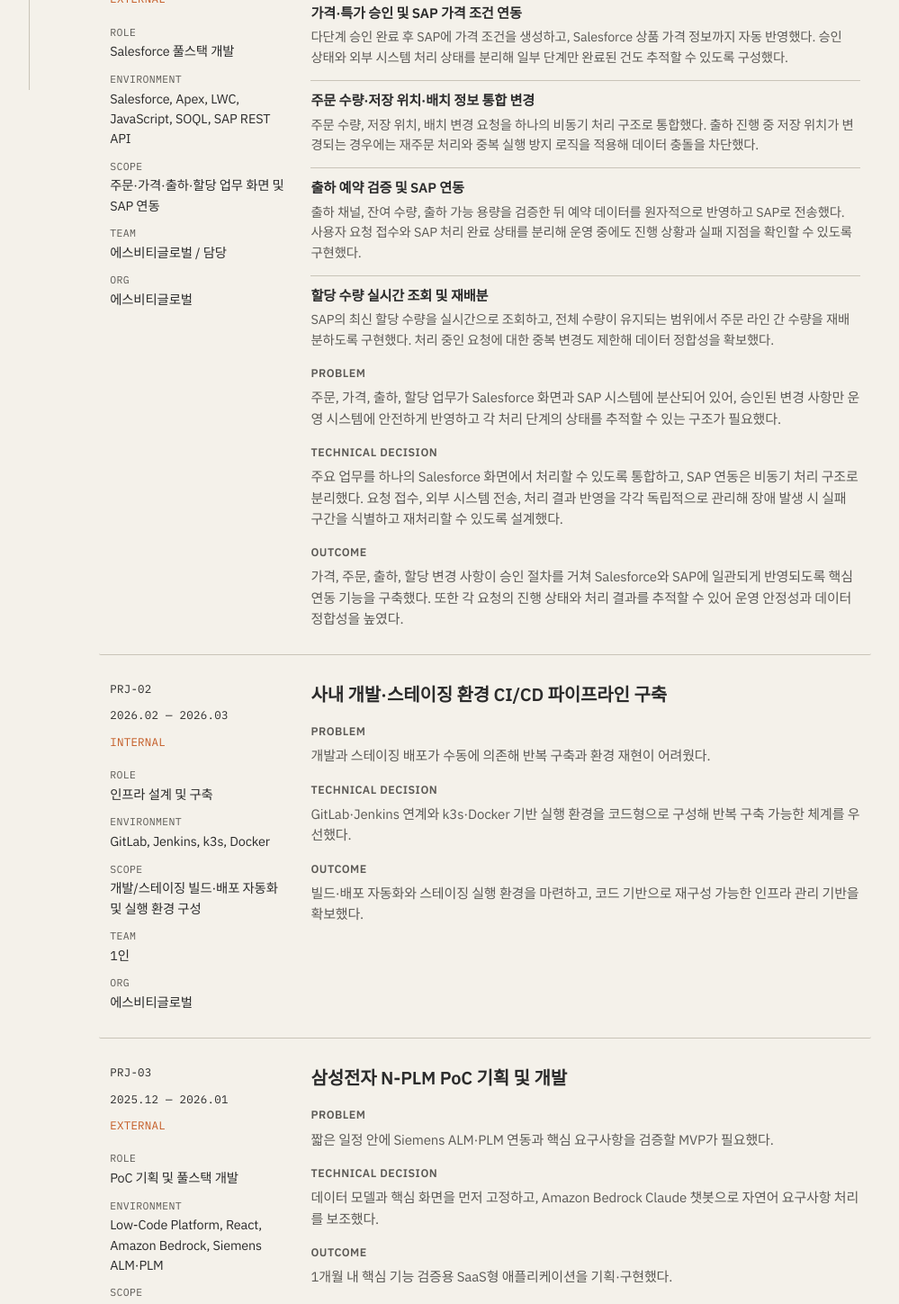
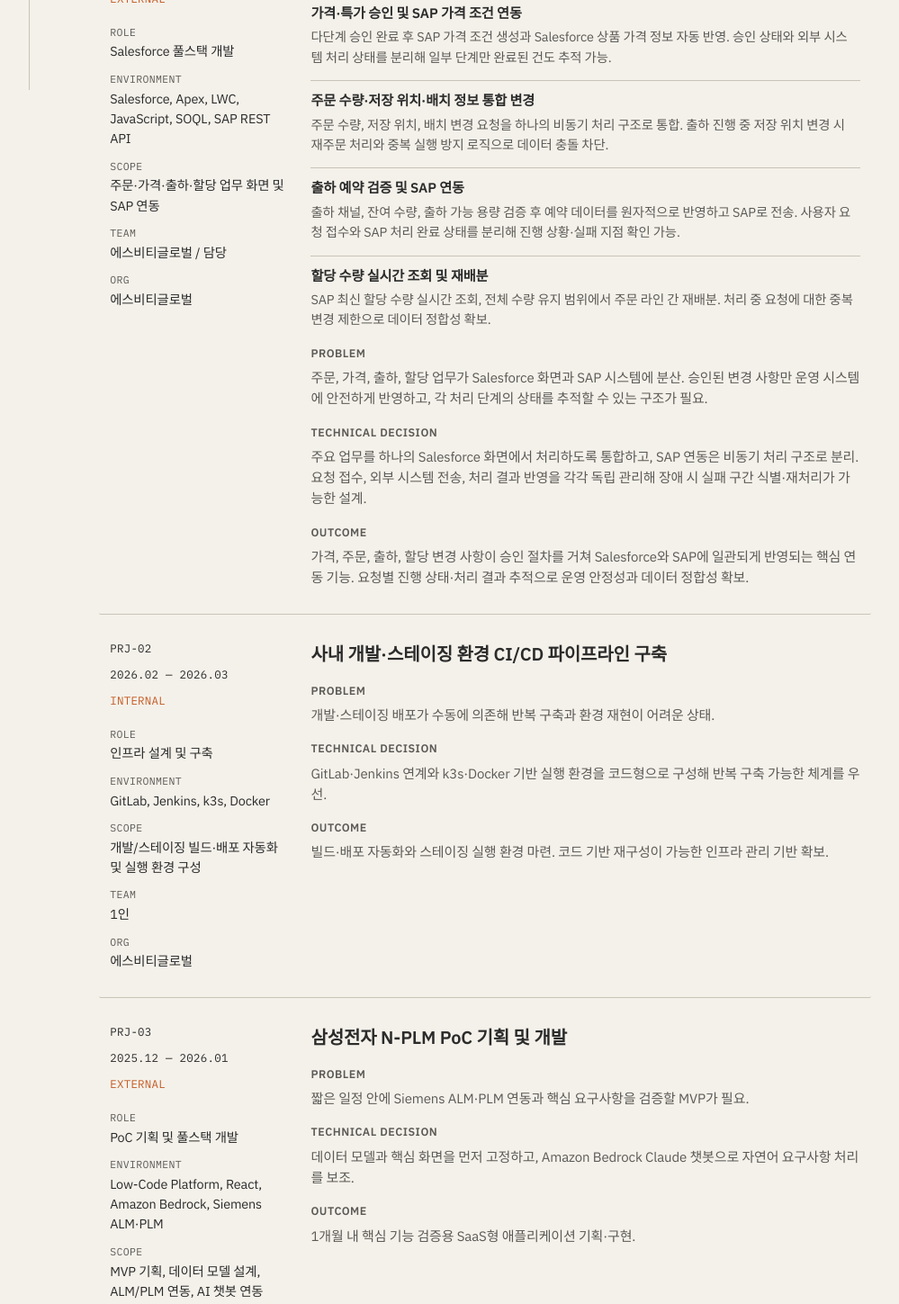
Before and after one commit to support-kang/support-kang, a React (Vite) app: page / in a window 1280 px wide. Shown: the part 700-2149 px from the top of the page at 90% size, without its empty margins (211-1210 px from the left). Built offline with nearby package versions, Linux system fonts and the light colour scheme; a web font is replaced by a local one.

Commit message:
docs: rewrite project records without past-tense narration
Co-authored-by: Cursor <cursoragent@cursor.com>

```diff
--- a/src/data/portfolioData.js
+++ b/src/data/portfolioData.js
@@ -10,31 +10,31 @@ export const projectRecords = [
     status: 'EXTERNAL',
     company: '에스비티글로벌',
     problem:
-      '주문, 가격, 출하, 할당 업무가 Salesforce 화면과 SAP 시스템에 분산되어 있어, 승인된 변경 사항만 운영 시스템에 안전하게 반영하고 각 처리 단계의 상태를 추적할 수 있는 구조가 필요했다.',
+      '주문, 가격, 출하, 할당 업무가 Salesforce 화면과 SAP 시스템에 분산. 승인된 변경 사항만 운영 시스템에 안전하게 반영하고, 각 처리 단계의 상태를 추적할 수 있는 구조가 필요.',
     decision:
-      '주요 업무를 하나의 Salesforce 화면에서 처리할 수 있도록 통합하고, SAP 연동은 비동기 처리 구조로 분리했다. 요청 접수, 외부 시스템 전송, 처리 결과 반영을 각각 독립적으로 관리해 장애 발생 시 실패 구간을 식별하고 재처리할 수 있도록 설계했다.',
+      '주요 업무를 하나의 Salesforce 화면에서 처리하도록 통합하고, SAP 연동은 비동기 처리 구조로 분리. 요청 접수, 외부 시스템 전송, 처리 결과 반영을 각각 독립 관리해 장애 시 실패 구간 식별·재처리가 가능한 설계.',
     outcome:
-      '가격, 주문, 출하, 할당 변경 사항이 승인 절차를 거쳐 Salesforce와 SAP에 일관되게 반영되도록 핵심 연동 기능을 구축했다. 또한 각 요청의 진행 상태와 처리 결과를 추적할 수 있어 운영 안정성과 데이터 정합성을 높였다.',
+      '가격, 주문, 출하, 할당 변경 사항이 승인 절차를 거쳐 Salesforce와 SAP에 일관되게 반영되는 핵심 연동 기능. 요청별 진행 상태·처리 결과 추적으로 운영 안정성과 데이터 정합성 확보.',
     keyFeatures: [
       {
         title: '가격·특가 승인 및 SAP 가격 조건 연동',
         detail:
-          '다단계 승인 완료 후 SAP에 가격 조건을 생성하고, Salesforce 상품 가격 정보까지 자동 반영했다. 승인 상태와 외부 시스템 처리 상태를 분리해 일부 단계만 완료된 건도 추적할 수 있도록 구성했다.',
+          '다단계 승인 완료 후 SAP 가격 조건 생성과 Salesforce 상품 가격 정보 자동 반영. 승인 상태와 외부 시스템 처리 상태를 분리해 일부 단계만 완료된 건도 추적 가능.',
       },
       {
         title: '주문 수량·저장 위치·배치 정보 통합 변경',
         detail:
-          '주문 수량, 저장 위치, 배치 변경 요청을 하나의 비동기 처리 구조로 통합했다. 출하 진행 중 저장 위치가 변경되는 경우에는 재주문 처리와 중복 실행 방지 로직을 적용해 데이터 충돌을 차단했다.',
+          '주문 수량, 저장 위치, 배치 변경 요청을 하나의 비동기 처리 구조로 통합. 출하 진행 중 저장 위치 변경 시 재주문 처리와 중복 실행 방지 로직으로 데이터 충돌 차단.',
       },
       {
         title: '출하 예약 검증 및 SAP 연동',
         detail:
-          '출하 채널, 잔여 수량, 출하 가능 용량을 검증한 뒤 예약 데이터를 원자적으로 반영하고 SAP로 전송했다. 사용자 요청 접수와 SAP 처리 완료 상태를 분리해 운영 중에도 진행 상황과 실패 지점을 확인할 수 있도록 구현했다.',
+          '출하 채널, 잔여 수량, 출하 가능 용량 검증 후 예약 데이터를 원자적으로 반영하고 SAP로 전송. 사용자 요청 접수와 SAP 처리 완료 상태를 분리해 진행 상황·실패 지점 확인 가능.',
       },
       {
         title: '할당 수량 실시간 조회 및 재배분',
         detail:
-          'SAP의 최신 할당 수량을 실시간으로 조회하고, 전체 수량이 유지되는 범위에서 주문 라인 간 수량을 재배분하도록 구현했다. 처리 중인 요청에 대한 중복 변경도 제한해 데이터 정합성을 확보했다.',
+          'SAP 최신 할당 수량 실시간 조회, 전체 수량 유지 범위에서 주문 라인 간 재배분. 처리 중 요청에 대한 중복 변경 제한으로 데이터 정합성 확보.',
       },
     ],
   },
@@ -49,11 +49,11 @@ export const projectRecords = [
     status: 'INTERNAL',
     company: '에스비티글로벌',
     problem:
-      '개발과 스테이징 배포가 수동에 의존해 반복 구축과 환경 재현이 어려웠다.',
+      '개발·스테이징 배포가 수동에 의존해 반복 구축과 환경 재현이 어려운 상태.',
     decision:
-      'GitLab·Jenkins 연계와 k3s·Docker 기반 실행 환경을 코드형으로 구성해 반복 구축 가능한 체계를 우선했다.',
+      'GitLab·Jenkins 연계와 k3s·Docker 기반 실행 환경을 코드형으로 구성해 반복 구축 가능한 체계를 우선.',
     outcome:
-      '빌드·배포 자동화와 스테이징 실행 환경을 마련하고, 코드 기반으로 재구성 가능한 인프라 관리 기반을 확보했다.',
+      '빌드·배포 자동화와 스테이징 실행 환경 마련. 코드 기반 재구성이 가능한 인프라 관리 기반 확보.',
   },
   {
     id: 'PRJ-03',
@@ -66,11 +66,11 @@ export const projectRecords = [
     status: 'EXTERNAL',
     company: '에스비티글로벌',
     problem:
-      '짧은 일정 안에 Siemens ALM·PLM 연동과 핵심 요구사항을 검증할 MVP가 필요했다.',
+      '짧은 일정 안에 Siemens ALM·PLM 연동과 핵심 요구사항을 검증할 MVP가 필요.',
     decision:
-      '데이터 모델과 핵심 화면을 먼저 고정하고, Amazon Bedrock Claude 챗봇으로 자연어 요구사항 처리를 보조했다.',
+      '데이터 모델과 핵심 화면을 먼저 고정하고, Amazon Bedrock Claude 챗봇으로 자연어 요구사항 처리를 보조.',
     outcome:
-      '1개월 내 핵심 기능 검증용 SaaS형 애플리케이션을 기획·구현했다.',
+      '1개월 내 핵심 기능 검증용 SaaS형 애플리케이션 기획·구현.',
   },
   {
     id: 'PRJ-04',
@@ -83,11 +83,11 @@ export const projectRecords = [
     status: 'EXTERNAL',
     company: '에스비티글로벌',
     problem:
-      '기존 업무 시스템 위에서 SCM과 Scope 3 탄소배출량 검증을 짧은 PoC로 검증해야 했다.',
+      '기존 업무 시스템 위에서 SCM과 Scope 3 탄소배출량 검증을 짧은 PoC로 검증할 필요.',
     decision:
-      '외부 DB와 Batch로 검증 로직을 두고, SpreadJS 기반 React 위젯으로 대용량 조회·검증 UI를 구성했다.',
+      '외부 DB와 Batch로 검증 로직을 두고, SpreadJS 기반 React 위젯으로 대용량 조회·검증 UI 구성.',
     outcome:
-      'PoC 범위 수립부터 화면·위젯 구현, 고객사 PI 대상 Low-Code 교육까지 일관되게 수행했다.',
+      'PoC 범위 수립부터 화면·위젯 구현, 고객사 PI 대상 Low-Code 교육까지 일관된 수행.',
   },
   {
     id: 'PRJ-05',
@@ -100,11 +100,11 @@ export const projectRecords = [
     status: 'EXTERNAL',
     company: '에스비티글로벌',
     problem:
-      '열해석 데이터 관리·분석이 수작업에 가깝고, 대용량 결과를 화면에서 다루기 어려웠다.',
+      '열해석 데이터 관리·분석이 수작업에 가깝고, 대용량 결과를 화면에서 다루기 어려운 상태.',
     decision:
-      'ECharts 2D/3D 시각화와 AG Grid Mendix 위젯으로 조회·분석을 통합하고, SFTP·SMTP로 파일·메일 연계를 붙였다.',
+      'ECharts 2D/3D 시각화와 AG Grid Mendix 위젯으로 조회·분석을 통합하고, SFTP·SMTP로 파일·메일 연계.',
     outcome:
-      '해석 결과 변환·표시 로직을 최적화하고 Low-Code 환경과 연동되는 SPDM 기능을 구현했다.',
+      '해석 결과 변환·표시 로직 최적화, Low-Code 환경과 연동되는 SPDM 기능 구현.',
   },
   {
     id: 'PRJ-06',
@@ -117,11 +117,11 @@ export const projectRecords = [
     status: 'EXTERNAL',
     company: '에스비티글로벌',
     problem:
-      '제품개발 현황을 한곳에서 점검할 수 있는 통합 관리 형태가 필요했다.',
+      '제품개발 현황을 한곳에서 점검할 수 있는 통합 관리 형태가 필요.',
     decision:
-      'SaaS형 앱으로 데이터 모델을 설계하고, 외부 라이브러리 의존도를 낮춘 React Gantt Chart를 직접 구성했다.',
+      'SaaS형 앱으로 데이터 모델을 설계하고, 외부 라이브러리 의존도를 낮춘 React Gantt Chart를 직접 구성.',
     outcome:
-      '제품·업무 데이터를 관리하는 PoC 애플리케이션과 일정 시각화 컴포넌트를 완성했다.',
+      '제품·업무 데이터 관리용 PoC 애플리케이션과 일정 시각화 컴포넌트 완성.',
   },
   {
     id: 'PRJ-07',
@@ -134,11 +134,11 @@ export const projectRecords = [
     status: 'INTERNAL',
     company: '디엑스티',
     problem:
-      '엔터프라이즈 PLM과 HSE 교육 이수 관리에서 재사용 가능한 UI와 조회 성능이 필요했다.',
+      '엔터프라이즈 PLM과 HSE 교육 이수 관리에서 재사용 가능한 UI와 조회 성능이 필요.',
     decision:
-      'React·TypeScript 플러거블 위젯으로 공통 UI를 분리하고, 현장별 교육 조회 로직을 개선했다.',
+      'React·TypeScript 플러거블 위젯으로 공통 UI를 분리하고, 현장별 교육 조회 로직 개선.',
     outcome:
-      '위젯 기반 확장이 가능한 구조를 만들고, 미이수자 조회·관리자 알림과 응답 성능을 개선했다.',
+      '위젯 기반 확장이 가능한 구조. 미이수자 조회·관리자 알림과 응답 성능 개선.',
   },
   {
     id: 'PRJ-08',
@@ -151,11 +151,11 @@ export const projectRecords = [
     status: 'EXTERNAL',
     company: '디엑스티',
     problem:
-      '고객과 시설 운영자가 서로 다른 앱에서 인증·결제·이용권 관리 흐름을 안정적으로 써야 했다.',
+      '고객과 시설 운영자가 서로 다른 앱에서 인증·결제·이용권 관리 흐름을 안정적으로 사용할 필요.',
     decision:
-      'React Native 크로스플랫폼으로 공통 기반을 두고 Cognito·PASS·PG 연동을 화면 단위로 고정했다.',
+      'React Native 크로스플랫폼으로 공통 기반을 두고 Cognito·PASS·PG 연동을 화면 단위로 고정.',
     outcome:
-      '주요 사용자 화면과 폴더블·해상도 대응, iOS/Android 스토어 배포·버전 관리까지 수행했다.',
+      '주요 사용자 화면과 폴더블·해상도 대응, iOS/Android 스토어 배포·버전 관리까지 포함.',
   },
   {
     id: 'PRJ-09',
@@ -165,14 +165,14 @@ export const projectRecords = [
     stack: 'React, React Native, TypeScript, Fabric.js, AWS',
     scope: '담당 기능 구현 보조, 간단한 리팩터링, PoC 화면 지원',
     team: '스콥 / 인턴',
-    status: 'EXTERNAL',
+    status: 'INTERNAL',
     company: '스콥',
     problem:
-      '인턴으로 배정된 화면·기능 일부를 구현하고 기존 코드를 따라가며 정리할 필요가 있었다.',
+      '배정된 화면·기능 일부 구현과 기존 코드 정리 필요.',
     decision:
-      '담당 범위 안에서 React 화면 구현과 작은 단위 리팩터링을 우선했다.',
+      '담당 범위 안에서 React 화면 구현과 작은 단위 리팩터링을 우선.',
     outcome:
-      'Favorfit 일부 기능 지원과 GetMedi PoC 화면 지원을 수행했다.',
+      'Favorfit 일부 기능 지원과 GetMedi PoC 화면 지원.',
   },
 ];
 
```
